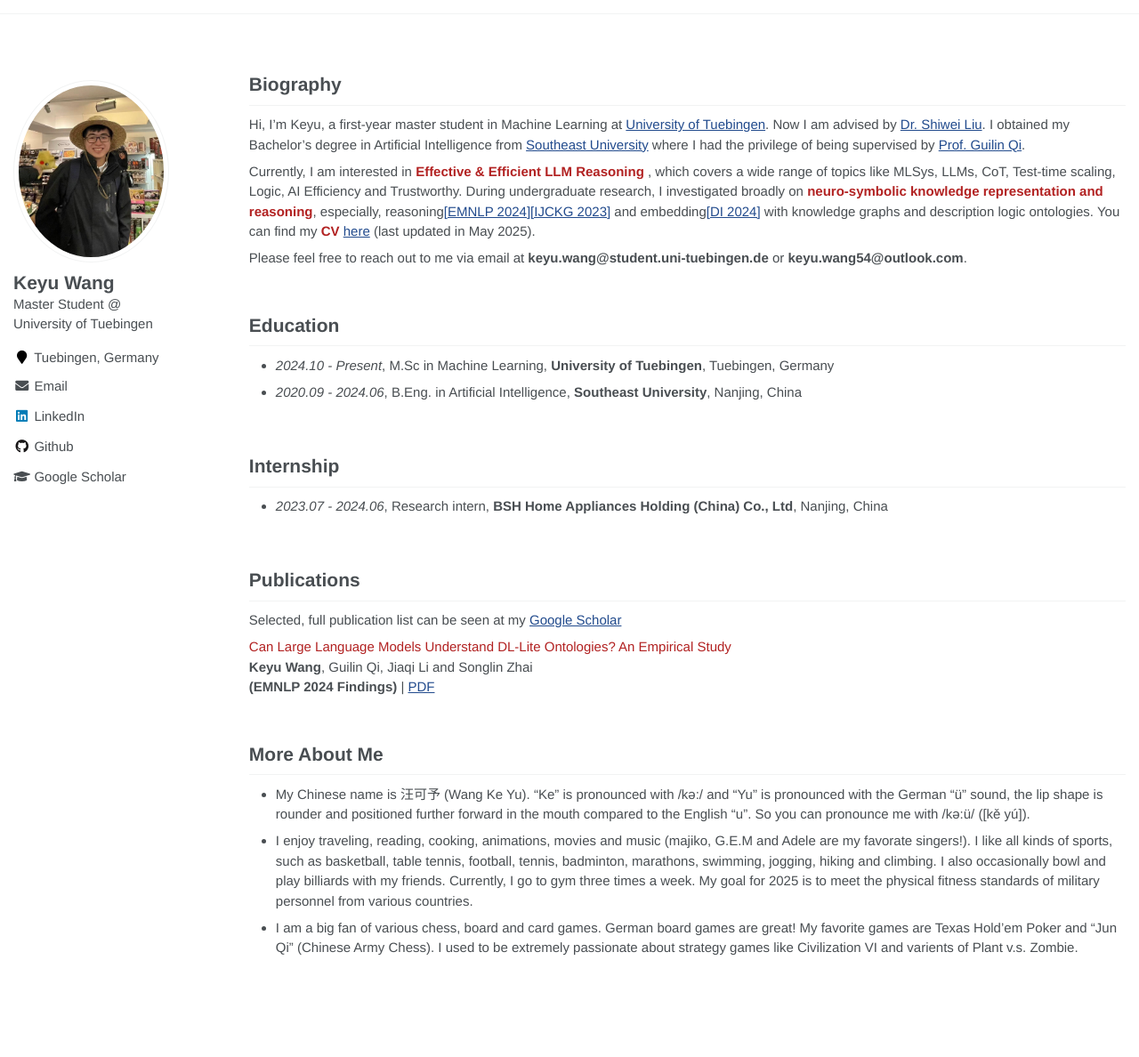
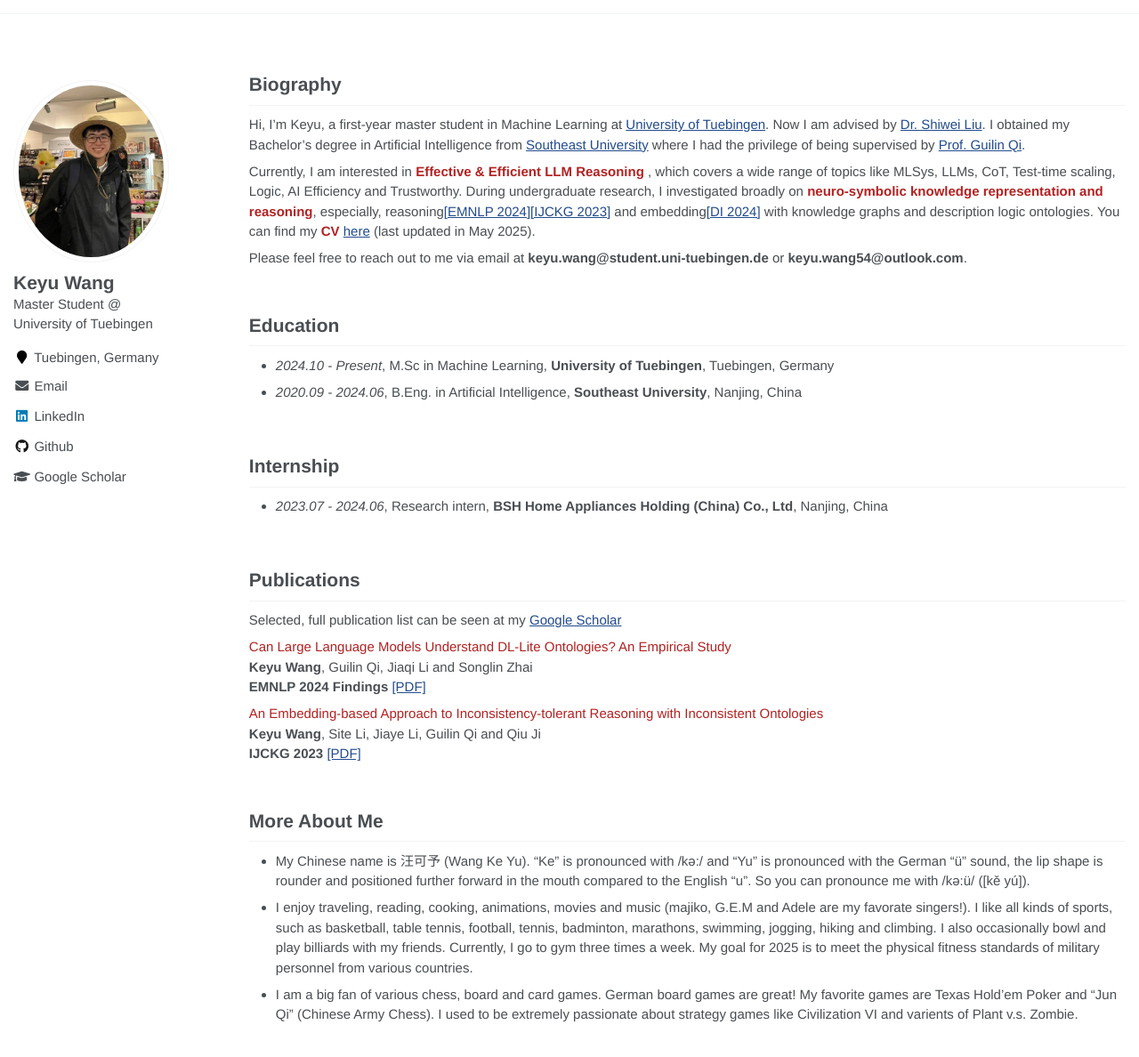
Before and after one commit to keyu-wang-2002/keyu-wang-2002.github.io, a Jekyll site: the page built from _pages/about.md, in a window 1280 px wide and 1242 px high. Shown: the top 1188 px of the window at 89% size. Built offline with Jekyll 4.4.1, drawn with Linux system fonts in a browser that asks for light colours.

Commit message:
Update about.md

```diff
--- a/_pages/about.md
+++ b/_pages/about.md
@@ -45,7 +45,14 @@ Selected, full publication list can be seen at my [Google Scholar](https://schol
 <div class='paper-box-text' markdown="1">
 <font color='FireBrick'> Can Large Language Models Understand DL-Lite Ontologies? An Empirical Study </font>
 **Keyu Wang**, Guilin Qi, Jiaqi Li and Songlin Zhai \\
-**(EMNLP 2024 Findings)** | [PDF](https://aclanthology.org/2024.findings-emnlp.141/)
+**EMNLP 2024 Findings**  [[PDF]](https://aclanthology.org/2024.findings-emnlp.141/)
+</div>
+
+
+<div class='paper-box-text' markdown="1">
+<font color='FireBrick'> An Embedding-based Approach to Inconsistency-tolerant Reasoning with Inconsistent Ontologies </font>
+**Keyu Wang**, Site Li, Jiaye Li, Guilin Qi and Qiu Ji \\
+**IJCKG 2023**  [[PDF]](https://arxiv.org/abs/2304.01664)
 </div>
 
 <br>
```
